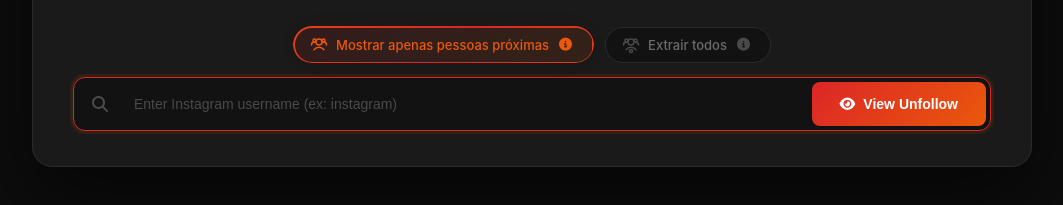
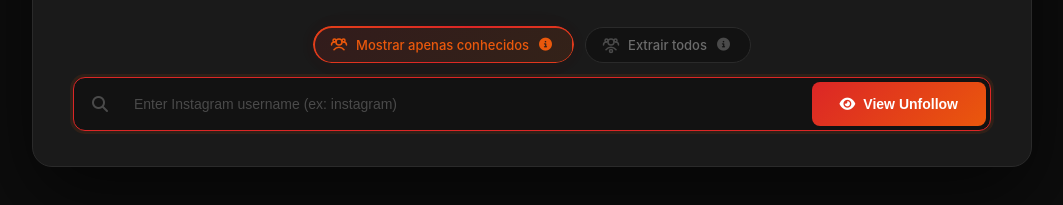
Before and after one commit to zAk-coding/Unfollow-instagram, a website: page index.html in a window 1280 px wide. Shown: the part 399-604 px from the top of the page, without its empty margins (108-1171 px from the left). Drawn offline with Linux system fonts and the light colour scheme.

Commit message:
Atualização do projeto

```diff
--- a/index.html
+++ b/index.html
@@ -31,7 +31,7 @@
                     <path d="M2 12c0-2.2 1.8-4 4-4"/>
                     <path d="M22 12c0-2.2-1.8-4-4-4"/>
                 </svg>
-                <span>Mostrar apenas pessoas próximas</span>
+                <span>Mostrar apenas conhecidos</span>
                 <span class="info-icon" data-tooltip="Mostra apenas conexões mais próximas, removendo empresas, famosos e perfis populares.">
                     <i class="fas fa-info-circle"></i>
                 </span>
```
